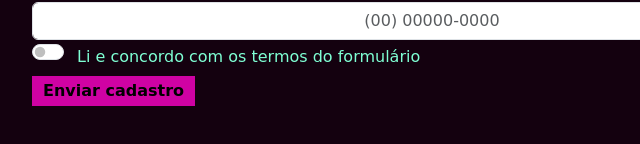
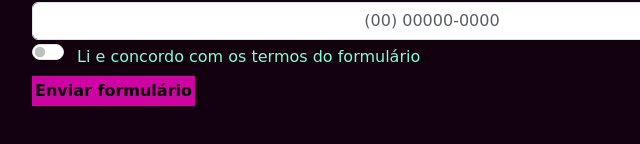
Before and after one commit to Joao-carlos-zimba/curso_ebac_frontend, a plain HTML site: page index.html in a window 1280 px wide. Shown: the part 276-420 px from the top of the page, 218-858 px from the left. Drawn offline with nearby package versions, Linux system fonts and the light colour scheme; a web font is replaced by a local one.

Commit message:
Segundo commit
Pequenas alterações, como trocar "enviar cadastro" para "enviar formulário".

```diff
--- a/index.html
+++ b/index.html
@@ -6,9 +6,7 @@
     <meta name="viewport" content="width=device-width, initial-scale=1.0">
     <link rel="preconnect" href="https://fonts.googleapis.com">
     <link rel="preconnect" href="https://fonts.gstatic.com" crossorigin>
-    <link
-        href="https://fonts.googleapis.com/css2?family=Borel&family=Bungee+Inline&family=Lumanosimo&family=Oxanium:wght@300;400;700&family=Pangolin&family=Roboto+Serif:wght@200&family=Roboto+Slab&family=Roboto:wght@400;700&display=swap"
-        rel="stylesheet">
+    <link href="https://fonts.googleapis.com/css2?family=Borel&family=Bungee+Inline&family=Lumanosimo&family=Oxanium:wght@300;400;700&family=Pangolin&family=Roboto+Serif:wght@200&family=Roboto+Slab&family=Roboto:wght@400;700&display=swap" rel="stylesheet">
     <link rel="stylesheet" href="./main.css">
     <link rel="stylesheet" href="https://cdn.jsdelivr.net/npm/bootstrap@5.3.1/dist/css/bootstrap.min.css">
     <title>Formulário de Cadastro</title>
@@ -35,7 +33,7 @@
                     <label class="form-check-label" for="aceito-termo">Li e concordo com os termos do formulário</label>
                     <input class="form-check-input" type="checkbox" id="aceito-termo">
                 </div>
-                <button type="submit">Enviar cadastro</button>
+                <button type="submit">Enviar formulário</button>
             </form>
         </div>
     </div>
```
